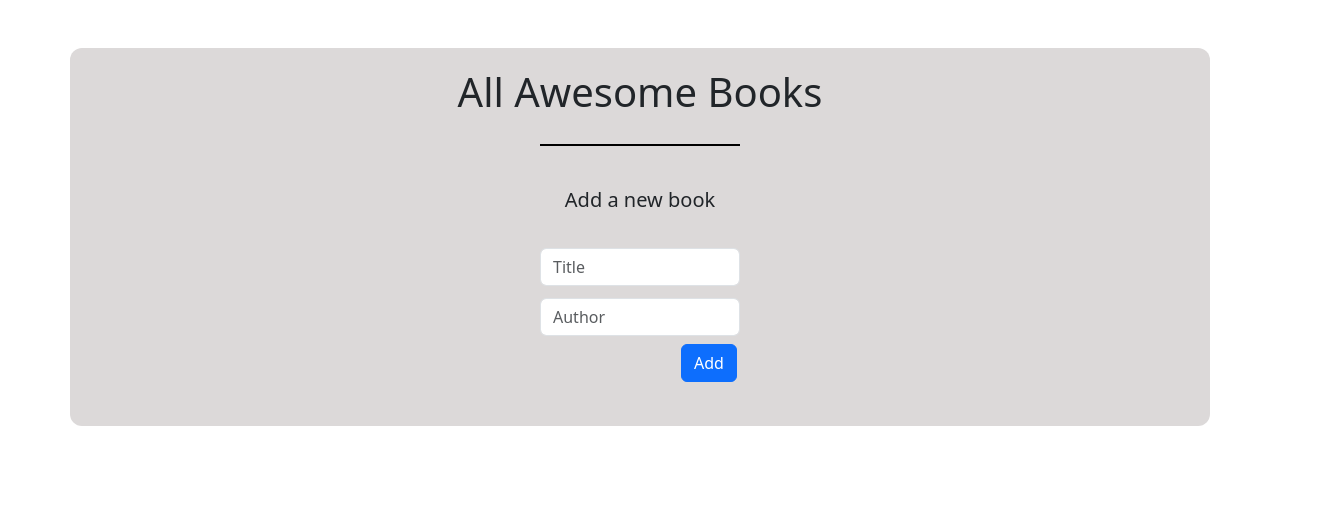
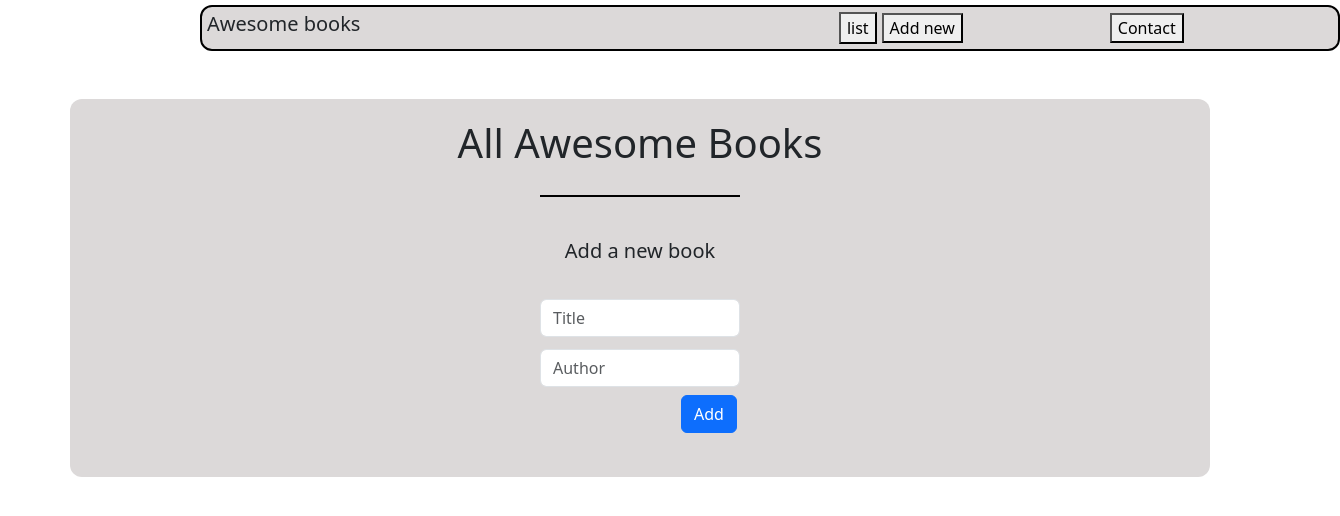
Before and after one commit to najibullahjafari/Awesome-books, a website: page index.html in a window 1280 px wide. Shown: the whole page, 1340 px wide, since content can reach past the window. Drawn offline with nearby package versions, Linux system fonts and the light colour scheme.

Commit message:
Add contact, add new and book list page

```diff
--- a/index.html
+++ b/index.html
@@ -10,7 +10,22 @@
     />
     <link rel="stylesheet" href="style.css" />
   </head>
-  <body class="bdy">
+  <header>
+    <nav class="container navigation nav nav-pills">
+      <div class="awesome-book-list">
+        <h5>Awesome books</h5>
+        <button type="button" onclick="showList(this)">list</button>
+      </div>
+      <div class="add-new-container">
+        <button type="button" onclick="addNew(this)">Add new</button>
+      </div>
+      <div class="add-new-container">
+        <button type="button" onclick="contact(this)">Contact</button>
+      </div>
+    </nav>
+  </header>
+  <body class="bdy" onload="displayDatas">
+    <div class="dispay-data"></div>
     <div class="container mt-5">
       <h1>All Awesome Books</h1>
       <div id="bookList" class="border"></div>
@@ -36,7 +51,10 @@
               />
             </div>
           </div>
-          <button id="addBtn" type="submit" class="btn btn-primary mt-2">Add</button>
+          <div class="contact-container"></div>
+          <button id="addBtn" type="submit" class="btn btn-primary mt-2">
+            Add
+          </button>
         </div>
       </div>
     </div>
--- a/script.js
+++ b/script.js
@@ -88,3 +88,30 @@ addBtn.addEventListener('click', () => {
     authorInput.value = '';
   }
 });
+
+const addNewbook = document.querySelector('.textfield-and-btn');
+const bookLists = document.getElementById('bookList');
+const contactPage = document.querySelector('.contact-container');
+const displayData = document.querySelector('.dispay-data');
+
+function showList(list) {
+  bookLists.style.display = 'block';
+  addNewbook.style.display = 'none';
+  contactPage.style.display = 'none';
+}
+
+function addNew(list) {
+  bookLists.style.display = 'none';
+  addNewbook.style.display = 'block';
+  contactPage.style.display = 'none';
+}
+
+function contact(list) {
+  bookLists.style.display = 'none';
+  addNewbook.style.display = 'none';
+  contactPage.style.display = 'block';
+}
+
+function displayDatas() {
+  displayData.innerHTML = Data();
+}
--- a/style.css
+++ b/style.css
@@ -85,3 +85,20 @@ body {
   border-bottom: 2px solid #000;
   width: 200px;
 }
+
+.navigation {
+  display: grid;
+  grid-template-columns: 3fr 1fr 1fr;
+  padding: 5px;
+  gap: 5px;
+  border: 2px solid #000;
+  margin: 5px 200px 0px 200px;
+}
+
+.awesome-book-list {
+  display: flex;
+  flex-direction: row;
+  justify-content: space-between;
+  padding: 0;
+  margin: 0;
+}
```
